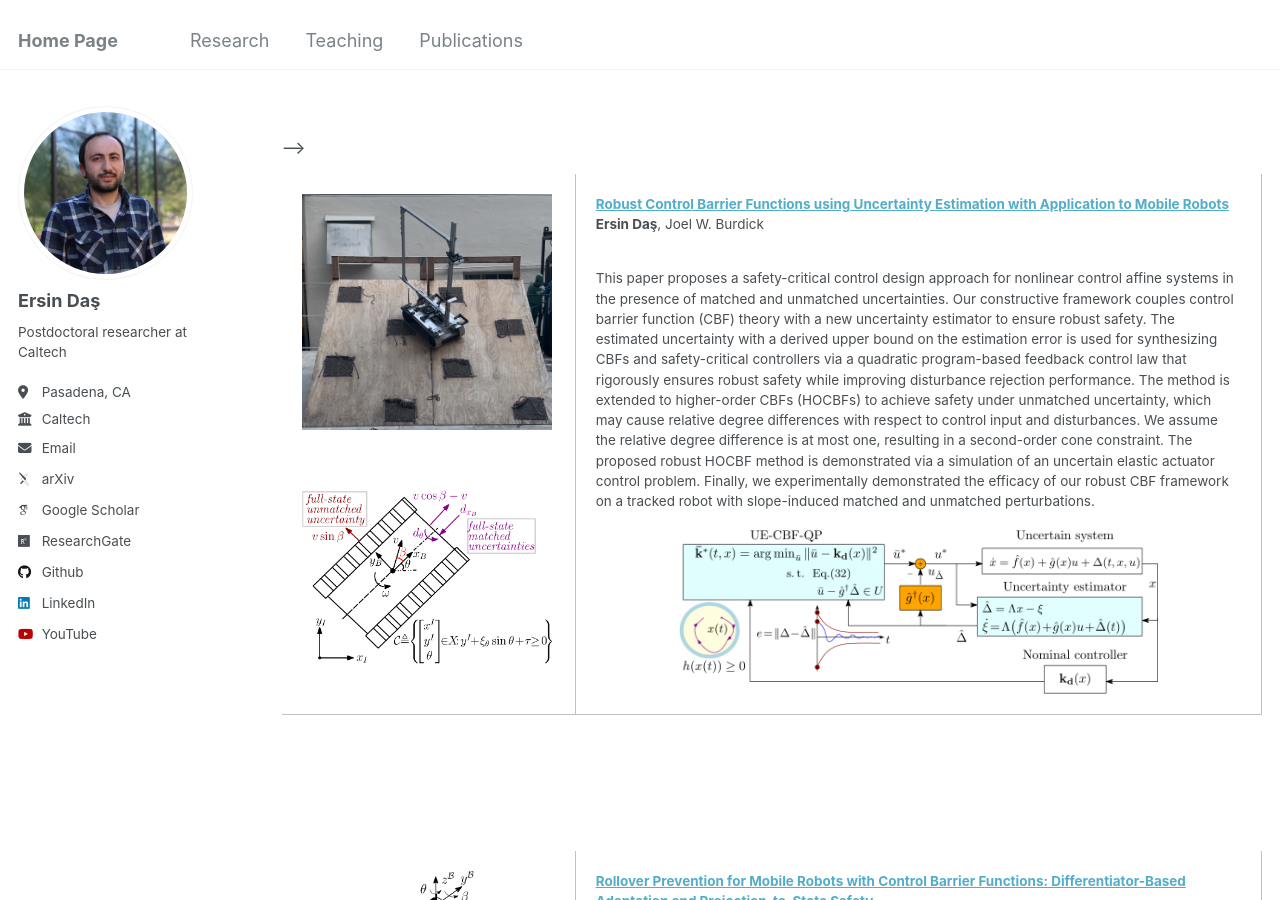
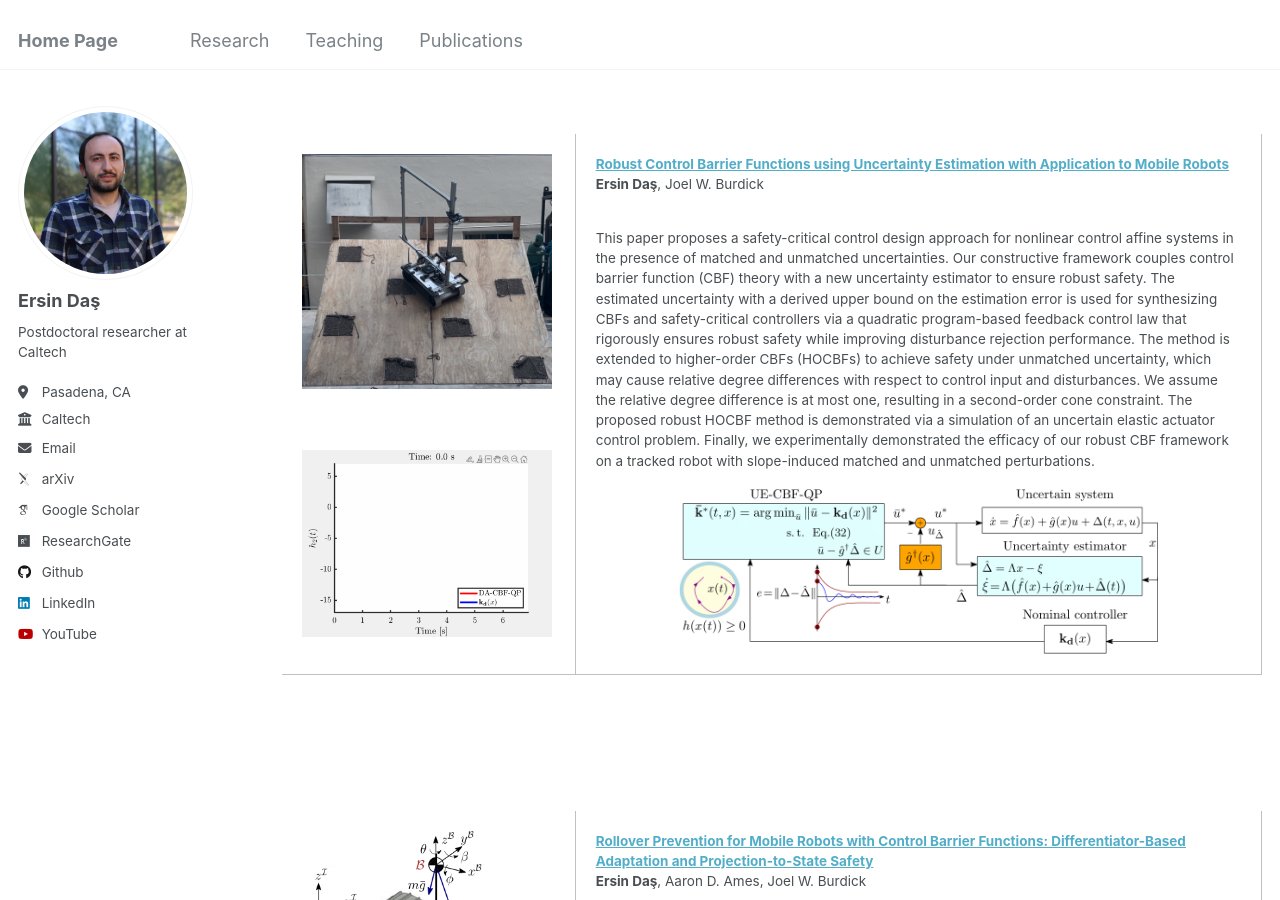
Before and after one commit to ersindas/ersindas.github.io, a Jekyll site: the page built from _pages/Research.md, in a window 1280 px wide and 900 px high. Built offline with Jekyll 4.4.1, drawn with Linux system fonts in a browser that asks for light colours; some web fonts are replaced.

Commit message:
Update Research.md

```diff
--- a/_pages/Research.md
+++ b/_pages/Research.md
@@ -13,8 +13,8 @@ author_profile: true
                <br>
                <br>
                <br>
-                 <img src='/files/3DOF_v1-eps-converted-to-1.png' width="250">
-            </td> -->
+                 <img src='/files/synchronized.gif' width="250">
+            </td>
             <td style="padding:20px;width:80%;vertical-align:middle">
               <a href="https://arxiv.org/pdf/2401.01881">
                   <papertitle><strong>Robust Control Barrier Functions using Uncertainty Estimation with Application to Mobile Robots</strong></papertitle>
```
